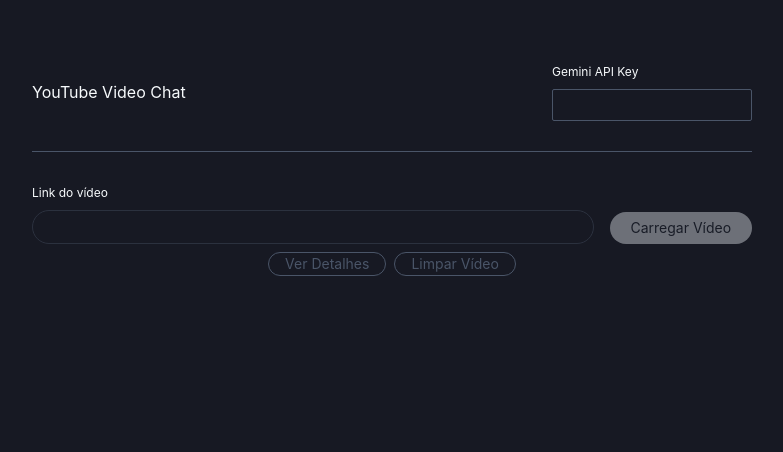
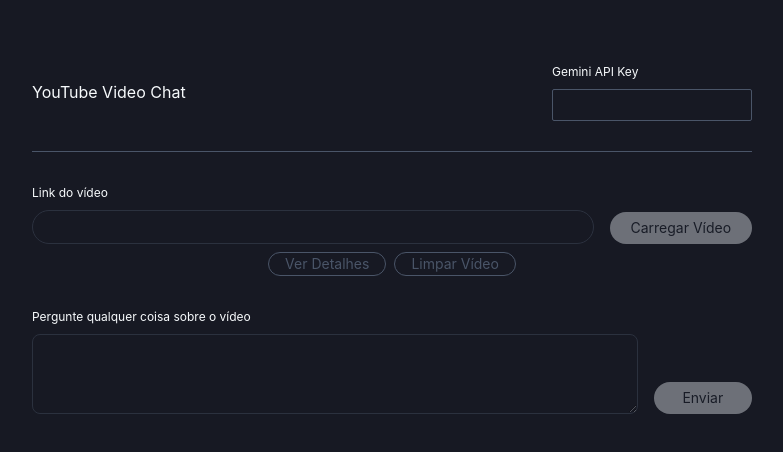
Before and after one commit to fischerafael/alura-challenge-ai, a Next.js app: page / in a window 1280 px wide. Shown: the top 452 px of the page, without its empty margins (248-1031 px from the left). Built offline with nearby package versions, Linux system fonts and the light colour scheme.

Commit message:
faet: working on it

```diff
--- a/client/pages/index.tsx
+++ b/client/pages/index.tsx
@@ -14,6 +14,8 @@ const initialState = {
   videoTitle: "",
   videoDescription: "",
   isOpenVideoDetails: false,
+  query: "",
+  response: "",
 };
 
 export const PageMain = () => {
@@ -73,6 +75,39 @@ export const PageMain = () => {
     }
   };
 
+  const onQueryVideo = async () => {
+    try {
+      onLoading(true);
+      const { data: dataQueryResponse } = await api.post(
+        `/chat`,
+        {
+          query: state.query,
+          title: state.videoTitle,
+          description: state.videoDescription,
+          transcript: state.videoTranscript,
+        },
+        {
+          headers: {
+            api_key: state.apiKey,
+          },
+        }
+      );
+      const response = dataQueryResponse.data.response;
+      onChange("response", response);
+    } catch (e: any) {
+      const error = e?.response?.data?.error || e.message;
+
+      alert(`Ooops! ${error}`);
+    } finally {
+      onLoading(false);
+    }
+  };
+
+  const resetResposne = () => {
+    onChange("response", "");
+    onChange("query", "");
+  };
+
   return (
     <Chakra.VStack
       bg="gray.900"
@@ -116,6 +151,30 @@ export const PageMain = () => {
             ></iframe>
           </Chakra.AspectRatio>
         )}
+
+        {state.isOpenVideoDetails && (
+          <Chakra.VStack w="full" align="flex-end" spacing="0">
+            <InputText
+              value={state.videoTitle}
+              w="full"
+              label="Título do Vìdeo"
+              //   isDisabled
+            />
+            <InputText
+              value={state.videoDescription}
+              w="full"
+              label="Descrição do Vìdeo"
+              //   isDisabled
+            />
+            <InputTextArea
+              value={state.videoTranscript}
+              w="full"
+              label="Transcrição do Vìdeo"
+              //   isDisabled
+            />
+          </Chakra.VStack>
+        )}
+
         <Chakra.HStack w="full" align="flex-end" spacing="4">
           <InputText
             value={state.videoUrl}
@@ -134,6 +193,7 @@ export const PageMain = () => {
             Carregar Vídeo
           </Button>
         </Chakra.HStack>
+
         <Chakra.HStack w="full" justify="center">
           <Button
             background="transparent"
@@ -160,30 +220,41 @@ export const PageMain = () => {
             Limpar Vídeo
           </Button>
         </Chakra.HStack>
+      </Chakra.VStack>
 
-        {state.isOpenVideoDetails && (
-          <Chakra.VStack w="full" align="flex-end" spacing="0">
-            <InputText
-              value={state.videoTitle}
-              w="full"
-              label="Título do Vìdeo"
-              isDisabled
-            />
-            <InputText
-              value={state.videoDescription}
-              w="full"
-              label="Descrição do Vìdeo"
-              isDisabled
-            />
-            <InputTextArea
-              value={state.videoTranscript}
-              w="full"
-              label="Transcrição do Vìdeo"
-              isDisabled
-            />
-          </Chakra.VStack>
-        )}
-      </Chakra.VStack>
+      {!state.response && (
+        <Chakra.HStack w="full" align="flex-end" spacing="4" maxW="720px">
+          <InputTextArea
+            value={state.query}
+            onChange={(e) => onChange("query", e.target.value)}
+            w="full"
+            label="Pergunte qualquer coisa sobre o vídeo"
+            isDisabled={!state.apiKey}
+            borderRadius="8"
+            h="34px"
+          />
+          <Button
+            isLoading={state.isLoading}
+            onClick={onQueryVideo}
+            isDisabled={!state.apiKey}
+          >
+            Enviar
+          </Button>
+        </Chakra.HStack>
+      )}
+
+      {!!state.response && (
+        <Chakra.VStack w="full" maxW="720px">
+          <Chakra.Text>{state.response}</Chakra.Text>
+          <Button
+            isLoading={state.isLoading}
+            onClick={resetResposne}
+            isDisabled={!state.apiKey}
+          >
+            Ask Another Question
+          </Button>
+        </Chakra.VStack>
+      )}
     </Chakra.VStack>
   );
 };
--- /dev/null
+++ b/pages/api/chat.ts
@@ -0,0 +1,91 @@
+import type { NextApiRequest, NextApiResponse } from "next";
+
+export default async function handler(
+  req: NextApiRequest,
+  res: NextApiResponse
+) {
+  try {
+    const context = `
+        Título do vídeo:
+        ${req.body.title}
+
+        Descrição do vídeo:
+        ${req.body.description}
+
+        Transcrição do Vídeo:
+        ${req.body.transcript}
+        `;
+    const response = await queryVideo(
+      req.headers.api_key as string,
+      req.body.query,
+      context
+    );
+    return res.status(200).json({
+      data: { response },
+    });
+  } catch (e: any) {
+    return res.status(500).json({ error: e.message });
+  }
+}
+
+import { GoogleGenerativeAI } from "@google/generative-ai";
+const MODEL_NAME = "gemini-1.5-pro-latest";
+
+async function queryVideo(apiKey: string, query: string, context: string) {
+  const genAI = new GoogleGenerativeAI(apiKey);
+
+  const generationConfig = {
+    temperature: 0,
+    topK: 0,
+    topP: 0.95,
+    maxOutputTokens: 800,
+  };
+
+  const model = genAI.getGenerativeModel({
+    model: MODEL_NAME,
+    generationConfig,
+  });
+
+  const assistantPrompt = `
+        Você é um chatbot muito prestativo, que responde perguntas do usuário acerca de um derminado contexto, que será fornecido sempre junto da pergunta.
+        Não responsa nenhuma pergunta que não tenha relação com esse contexto. Se a pergunta não for relacionada a ele, diga que não tem capacidade de responder.
+        Se você não encontrar a resposta para a pergunta do usuário nesse contexto, diga que não tem informações suficientes para você responder
+    `;
+
+  const chat = model.startChat({
+    history: [
+      {
+        role: "user",
+        parts: [{ text: assistantPrompt }],
+      },
+      //   {
+      //     role: "assistant",
+      //     parts: [{ text: assistantPrompt }],
+      //   },
+      //   {
+      //     role: "user",
+      //     parts: [{ text: "Hello, I have 2 dogs in my house." }],
+      //   },
+      //   {
+      //     role: "model",
+      //     parts: [{ text: "Great to meet you. What would you like to know?" }],
+      //   },
+    ],
+    generationConfig: {
+      maxOutputTokens: 100,
+    },
+  });
+
+  const userMessage = `
+        Responda a pergunta do usuário baseado no contexto:
+        ${context}
+
+        Perunta do Usuário:
+        ${query}
+    `;
+
+  const result = await chat.sendMessage(userMessage);
+  const response = await result.response;
+  const text = response.text();
+  return text;
+}
--- a/pages/api/hello.ts
+++ /dev/null
@@ -1,13 +0,0 @@
-// Next.js API route support: https://nextjs.org/docs/api-routes/introduction
-import type { NextApiRequest, NextApiResponse } from 'next'
-
-type Data = {
-  name: string
-}
-
-export default function handler(
-  req: NextApiRequest,
-  res: NextApiResponse<Data>
-) {
-  res.status(200).json({ name: 'John Doe' })
-}
```
